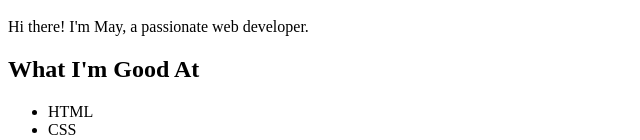
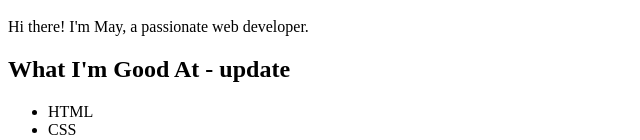
Before and after one commit to kyawhmue551-debug/portfolio, a plain HTML site: page index.html in a window 1280 px wide. Shown: the part 394-534 px from the top of the page, without its empty margins (0-640 px from the left). Drawn offline with Linux system fonts and the light colour scheme.

Commit message:
header update

```diff
--- a/index.html
+++ b/index.html
@@ -33,7 +33,7 @@
 
     <!-- skills section ctrl / -->
     <section id="skills">
-      <h2>What I'm Good At</h2>
+      <h2>What I'm Good At - update</h2>
       <ul>
         <li>HTML</li>
         <li>CSS</li>
```
